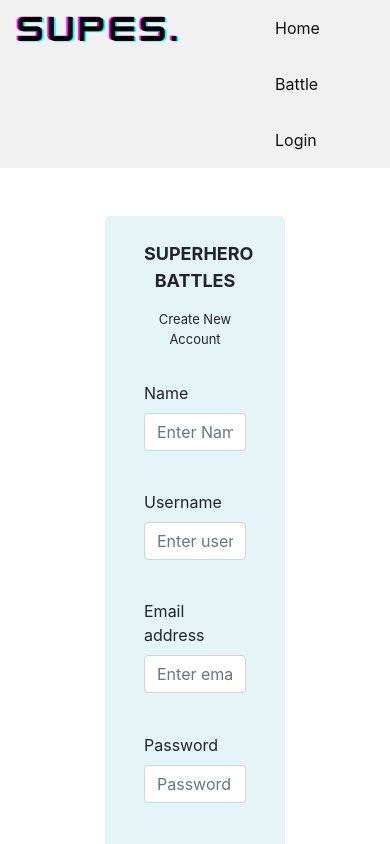
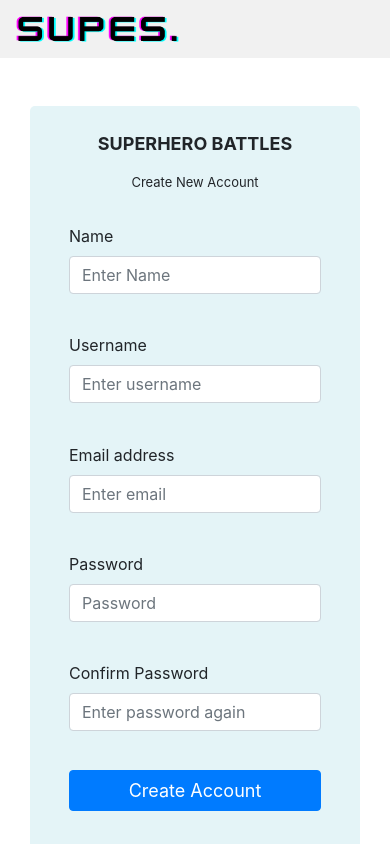
Before and after one commit to rohanbhatia96/hero-battles, a React (Create React App) app in the folder web/: page /register in a window 390 px wide. Shown: the top 844 px of the page. Built offline with nearby package versions, Linux system fonts and the light colour scheme.

Commit message:
Improved layout to flush footer to the bottom

```diff
--- a/web/src/app/containers/Header.tsx
+++ b/web/src/app/containers/Header.tsx
@@ -37,18 +37,25 @@ const Header: React.FC = () => {
   };
 
   return (
+    <Col>
       <Row className="header sticky-top">
         <Col xs={6} md={4} lg={2}>
           <Link to="/">
             <Image src={logo} fluid />
           </Link>
         </Col>
-      <Col xs={6} md={8} lg={10} className="d-flex align-items-center px-5">
+        <Col
+          xs={6}
+          md={8}
+          lg={10}
+          className="d-none d-md-flex align-items-center px-5"
+        >
           <Nav variant="pills" activeKey={location.pathname}>
             <NavLinks />
           </Nav>
         </Col>
       </Row>
+    </Col>
   );
 };
 
--- a/web/src/app/css/styles.css
+++ b/web/src/app/css/styles.css
@@ -97,3 +97,6 @@ select:-webkit-autofill:focus {
 .active .nav-link {
   color: #ffffff;
 }
+.test {
+  flex: 1 0 auto !important;
+}
--- a/web/src/app/pages/Battle.tsx
+++ b/web/src/app/pages/Battle.tsx
@@ -1,17 +1,11 @@
-import React, { useEffect } from "react";
-import Container from "react-bootstrap/Container";
-import Row from "react-bootstrap/Row";
+import React from "react";
 import Col from "react-bootstrap/Col";
 
 const Battle: React.FC = () => {
   return (
-    <Container fluid>
-      <Row>
-        <Col>
-          <h2>Battle It Out Coming Soon!</h2>
-        </Col>
-      </Row>
-    </Container>
+    <Col>
+      <h2>Battle It Out Coming Soon!</h2>
+    </Col>
   );
 };
 
--- a/web/src/app/pages/Character.tsx
+++ b/web/src/app/pages/Character.tsx
@@ -1,18 +1,15 @@
 import React from "react";
+import Col from "react-bootstrap/Col";
 import { useParams } from "react-router-dom";
-import Col from "react-bootstrap/esm/Col";
-import Row from "react-bootstrap/esm/Row";
 import CharacterDetails from "../containers/CharacterDetails";
 import { CharacterProps } from "../types/pages/character";
 
 const Character: React.FC = () => {
   const { id, fetchFrom } = useParams<CharacterProps>();
   return (
-    <Row>
-      <Col>
-        <CharacterDetails id={id} fetchFrom={fetchFrom}/>
-      </Col>
-    </Row>
+    <Col>
+      <CharacterDetails id={id} fetchFrom={fetchFrom} />
+    </Col>
   );
 };
 
--- a/web/src/app/pages/Home.tsx
+++ b/web/src/app/pages/Home.tsx
@@ -9,7 +9,7 @@ import TrendingCharacters from "../containers/TrendingCharacters";
 const Home: React.FC<{}> = () => {
   const history = useHistory();
   return (
-    <>
+    <Col>
       <Row className="hero-container align-items-center">
         <Col xs={12} className="d-flex justify-content-center">
           <Button
@@ -31,7 +31,7 @@ const Home: React.FC<{}> = () => {
           Advertisement
         </Col>
       </Row>
-    </>
+    </Col>
   );
 };
 
--- a/web/src/app/pages/Login.tsx
+++ b/web/src/app/pages/Login.tsx
@@ -1,18 +1,17 @@
 import React from "react";
 import LoginForm from "../containers/LoginForm";
-import Container from "react-bootstrap/esm/Container";
-import Col from "react-bootstrap/esm/Col";
-import Row from "react-bootstrap/esm/Row";
+import Col from "react-bootstrap/Col";
+import Row from "react-bootstrap/Row";
 
 const Login: React.FC = () => {
   return (
-    <Container>
+    <Col>
       <Row className="justify-content-center">
-        <Col xs={6} className="mt-5">
+        <Col xs={12} md={6} lg={4} className="mt-5">
           <LoginForm />
         </Col>
       </Row>
-    </Container>
+    </Col>
   );
 };
 
--- a/web/src/app/pages/Register.tsx
+++ b/web/src/app/pages/Register.tsx
@@ -1,18 +1,17 @@
 import React from "react";
-import Col from "react-bootstrap/esm/Col";
-import Container from "react-bootstrap/esm/Container";
-import Row from "react-bootstrap/esm/Row";
+import Col from "react-bootstrap/Col";
+import Row from "react-bootstrap/Row";
 import RegisterForm from "../containers/RegisterForm";
 
 const Register: React.FC = () => {
   return (
-    <Container>
+    <Col>
       <Row className="justify-content-center">
-        <Col xs={8} className="mt-5">
+        <Col xs={12} md={6} lg={4} className="mt-5">
           <RegisterForm />
         </Col>
       </Row>
-    </Container>
+    </Col>
   );
 };
 
--- a/web/src/app/wrapper/index.tsx
+++ b/web/src/app/wrapper/index.tsx
@@ -11,15 +11,19 @@ import { RootState } from "../store/types/reducers";
 import Header from "../containers/Header";
 import Footer from "../containers/Footer";
 import Container from "react-bootstrap/esm/Container";
+import Row from "react-bootstrap/esm/Row";
 
 const Wrapper: React.FC = () => {
   const isLoggedIn = useSelector(
     (state: RootState) => state.loginStateReducer.isLoggedIn
   );
   return (
-    <Container fluid className="min-vh-100 d-flex flex-column">
     <BrowserRouter>
+      <Container fluid className="d-flex flex-column min-vh-100">
+        <Row>
           <Header />
+        </Row>
+        <Row className="flex-grow-1">
           <Switch>
             <Route path="/" exact component={Home} />
             <Route
@@ -38,9 +42,12 @@ const Wrapper: React.FC = () => {
             </Route>
             <Route path="/" component={Error404} />
           </Switch>
+        </Row>
+        <Row>
           <Footer />
+        </Row>
+      </Container>
     </BrowserRouter>
-    </Container>
   );
 };
 
```
Lines whose indentation alone changed are shown as unchanged.
